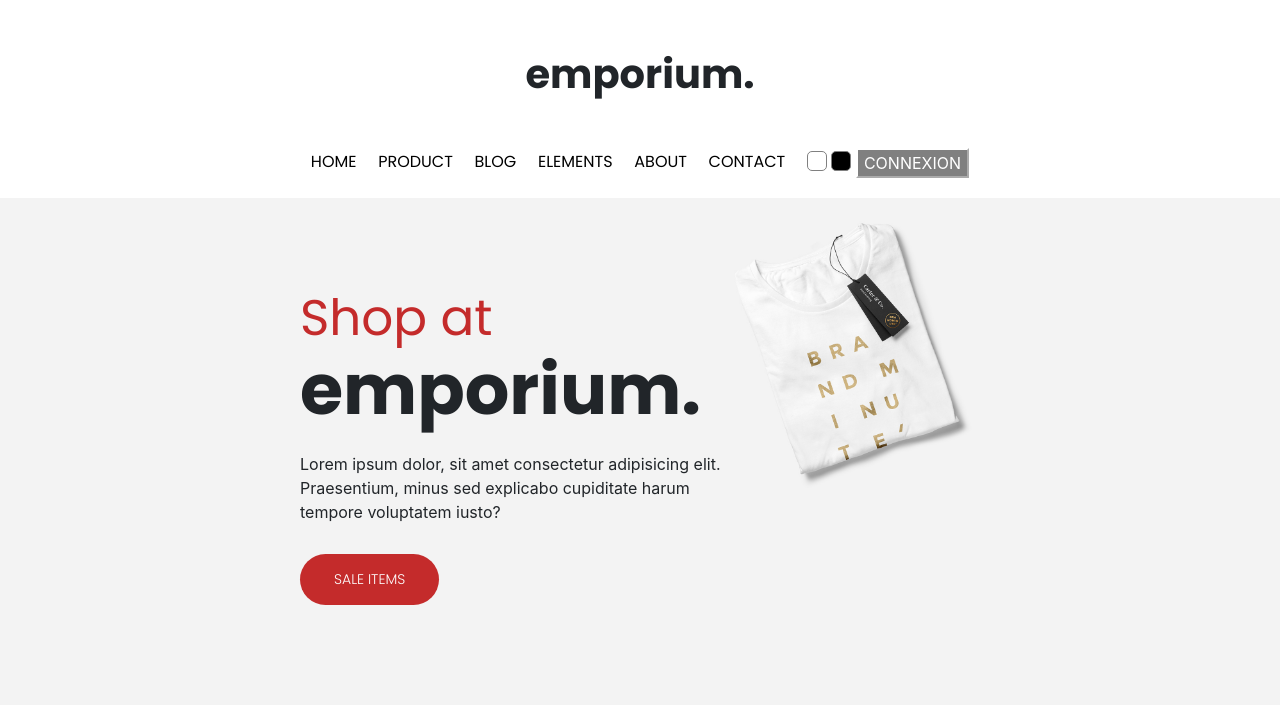
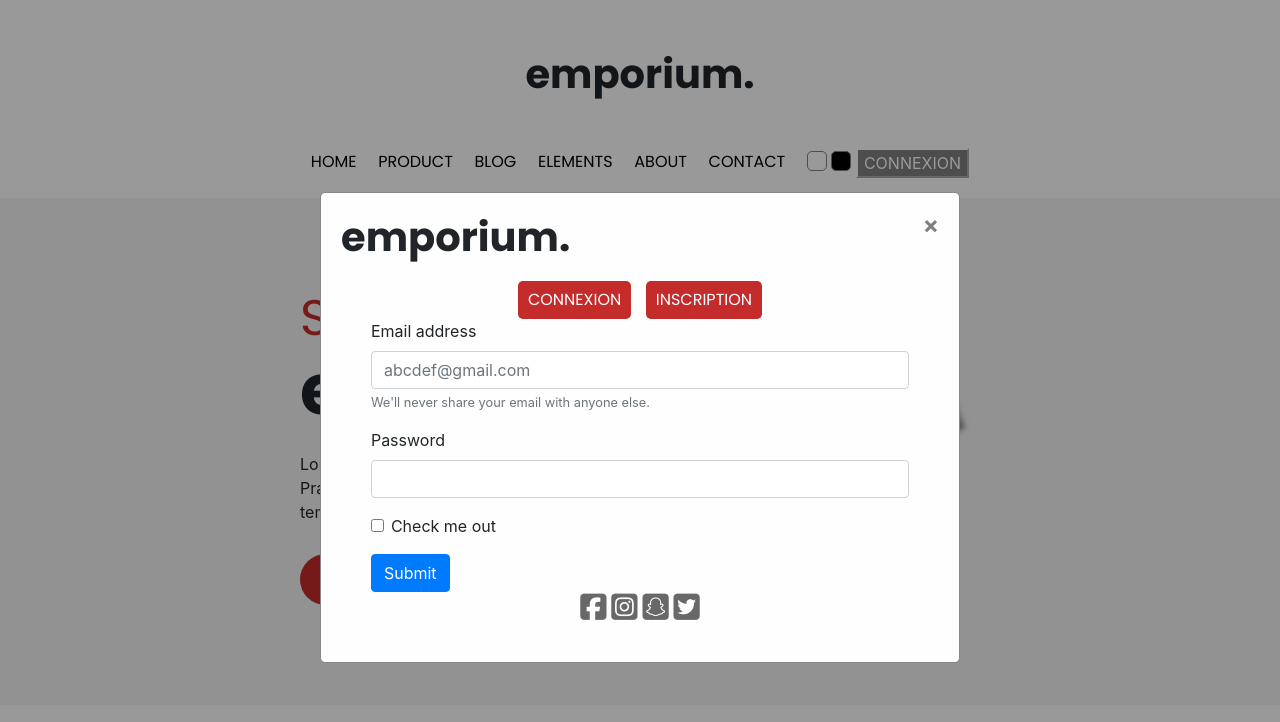
Before and after one commit to Maxlewa/cs_emporium_js_16, a website: page index.html in a window 1280 px wide. Both pictures are taken after a click on the button "CONNEXION". Shown: the top 722 px of the page. Drawn offline with nearby package versions, Linux system fonts and the light colour scheme.

Commit message:
modal part I ok

```diff
--- a/index.html
+++ b/index.html
@@ -49,6 +49,45 @@
             </div>
         </div>
     </header>
+
+    <!-- SECTION 0 / MODAL CONNEXION -->
+    <section>
+        <div id="myModal" class="modal">
+            <div class="modal-content">
+                <div class="d-flex justify-content-between">
+                    <h1 id="h1modal">emporium.</h1>
+                    <span class="close">&times;</span>
+                </div>
+                <div id="modaltwobuttons">
+                    <button id="btnconnexion">CONNEXION</button>
+                    <button id="btninscription">INSCRIPTION</button>
+                </div>
+                <!-- FORMULAIRE -->
+                <form id="formulaire">
+                    <div class="form-group">
+                        <label for="exampleInputEmail1">Email address</label>
+                        <input type="email" class="form-control" id="exampleInputEmail1" aria-describedby="emailHelp" placeholder="abcdef@gmail.com">
+                        <small id="emailHelp" class="form-text text-muted">We'll never share your email with anyone else.</small>
+                    </div>
+                    <div class="form-group">
+                        <label for="exampleInputPassword1">Password</label>
+                        <input type="password" class="form-control" id="exampleInputPassword1">
+                    </div>
+                    <div class="form-group form-check">
+                        <input type="checkbox" class="form-check-input" id="exampleCheck1">
+                        <label class="form-check-label" for="exampleCheck1">Check me out</label>
+                    </div>
+                    <button type="submit" class="btn btn-primary">Submit</button>
+                </form>
+                <div id="modalsocials" class="d-flex justify-content-between">
+                    <i class="fab fa-facebook-square"></i>
+                    <i class="fab fa-instagram-square"></i>
+                    <i class="fab fa-snapchat-square"></i>
+                    <i class="fab fa-twitter-square"></i>
+                </div>
+            </div>
+        </div>
+    </section>
 
     <!-- SECTION 1 / 3 IMG -->
     <section id="sectionun">
--- a/public/js/main.js
+++ b/public/js/main.js
@@ -1,3 +1,5 @@
+// NAVBAR
+
 // Exécuter la fonction quand on scroll
 window.onscroll = function() {myFunction()};
 
@@ -18,3 +20,31 @@ function myFunction() {
     titreheader.classList.remove("stickytitle");
   }
 }
+
+// MODAL
+
+// Cibler modal
+var modal = document.getElementById("myModal");
+
+// Le bouton connexion qui ouvre le modal
+var btn = document.getElementById("buttonconnexion");
+
+// Le bouton x pour fermer la fenêtre
+var span = document.getElementsByClassName("close")[0];
+
+// Ouvrir le modal en cliquant sur connexion
+btn.onclick = function() {
+  modal.style.display = "block";
+}
+
+// Fermer le modal en cliquant sur x
+span.onclick = function() {
+  modal.style.display = "none";
+}
+
+// Fermer le modal en cliquant à l'extérieur de la fenêtre
+window.onclick = function(event) {
+  if (event.target == modal) {
+    modal.style.display = "none";
+  }
+}
--- /dev/null
+++ b/src/sass/modules/_modal.sass
@@ -0,0 +1,53 @@
+.modal
+    display: none
+    position: fixed
+    z-index: 1
+    left: 0
+    top: 0
+    width: 100%
+    height: 100%
+    overflow: auto
+    background-color: rgb(0,0,0)
+    background-color: rgba(0,0,0,0.4)
+
+.modal-content
+    background-color: #fefefe
+    margin: 15% auto
+    padding: 20px
+    border: 1px solid #888
+    width: 50%
+
+#h1modal
+    font-family: 'poppinsbold'
+    margin-bottom: 20px
+
+#modaltwobuttons
+    margin: auto
+    button
+        font-family: 'poppinsregular'
+        background-color: #c42b2b
+        color: white
+        border-radius: 5px
+        border: solid 0px
+        padding-top: 7px
+        padding-bottom: 7px
+        padding-left: 10px
+        padding-right: 10px
+
+#btnconnexion
+    margin-right: 5px
+
+#btninscription
+    margin-left: 5px
+
+#formulaire
+    width: 90%
+    margin: auto
+
+#modalsocials
+    width: 20%
+    margin: auto
+    margin-bottom: 20px
+    i
+        font-size: 30px
+        color: #686868
--- a/src/sass/modules/_style.sass
+++ b/src/sass/modules/_style.sass
@@ -1,4 +1,5 @@
 @import ./_header
+@import ./_modal
 @import ./_sectionun
 @import ./_sectiondeux
 @import ./_sectiontrois
```
Also changed, not shown: public/css/app.css, 1 other file.
